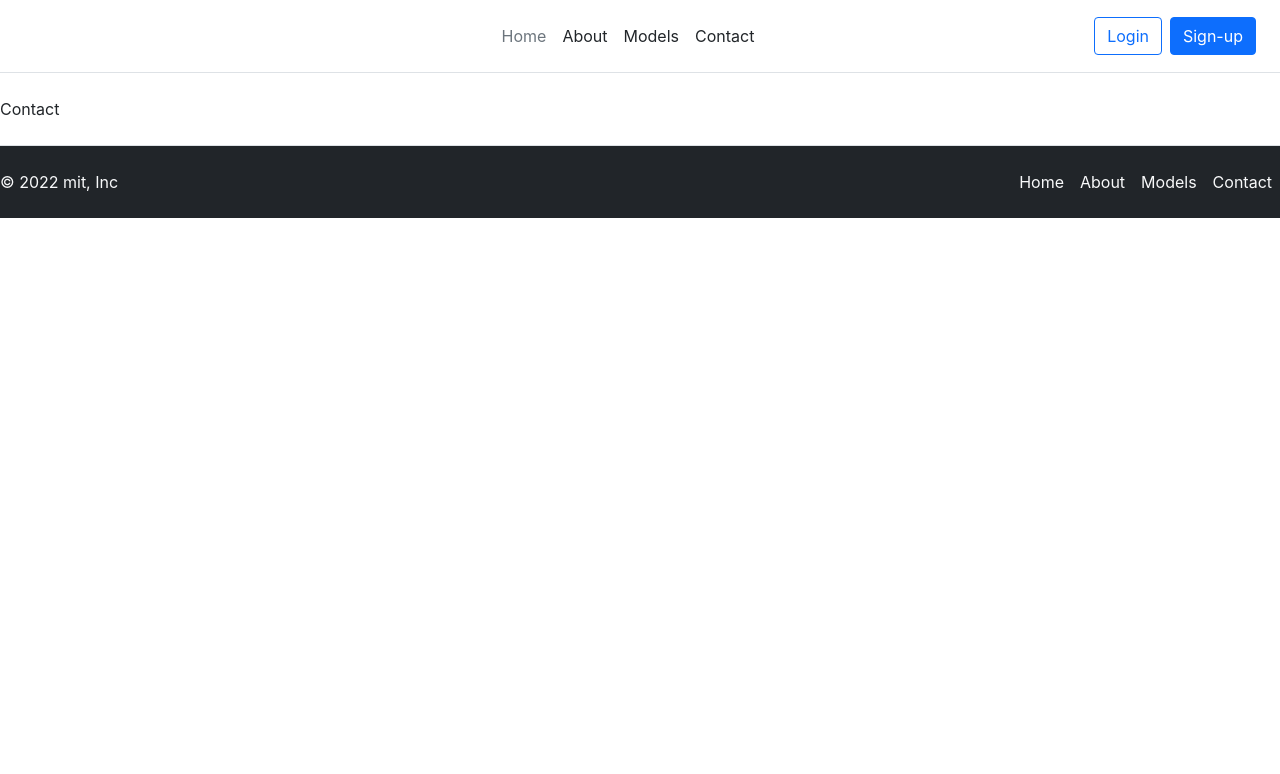
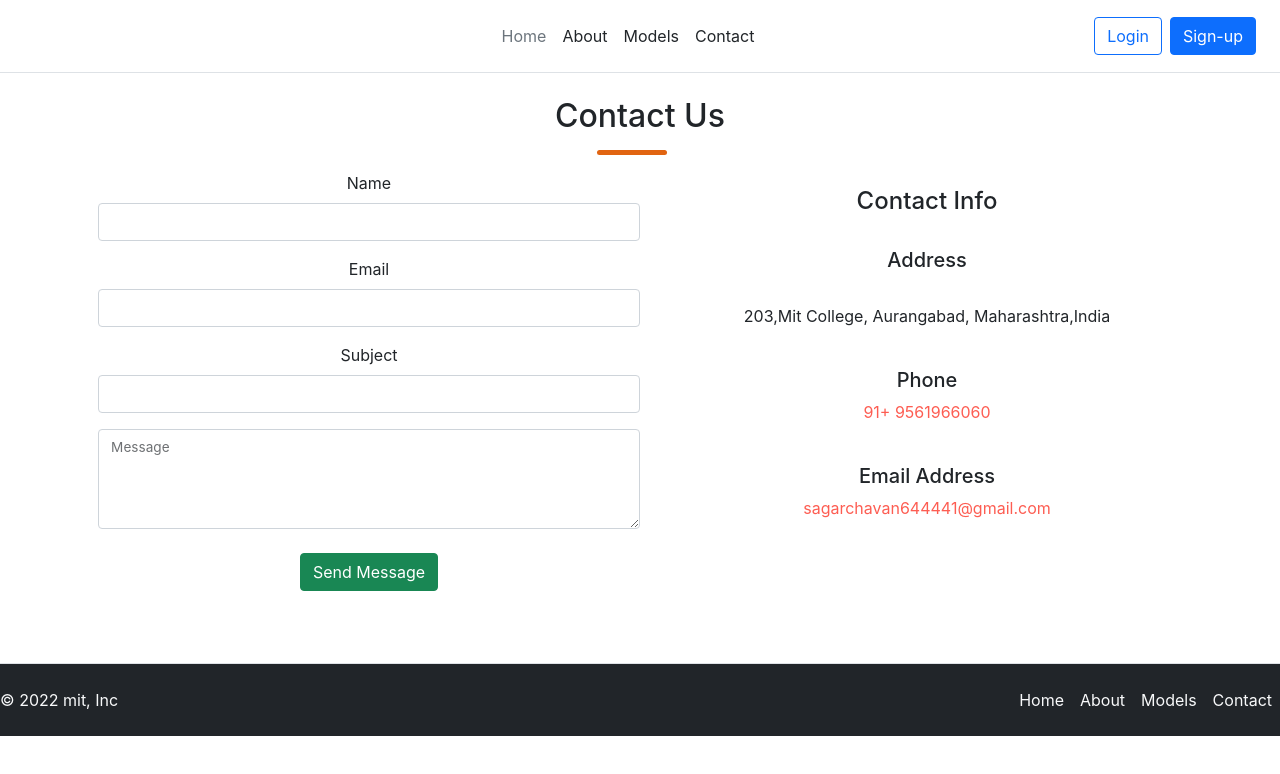
Before and after one commit to abhipatil46/Digital-Book, a React (Create React App) app in the folder digital_book/: page /contact in a window 1280 px wide. Shown: the top 774 px of the page. Built offline with nearby package versions, Linux system fonts and the light colour scheme.

Commit message:
files updated

```diff
--- a/digital_book/src/App.css
+++ b/digital_book/src/App.css
@@ -14,7 +14,7 @@
 }
 
 .App-header {
-  background-color: #282c34;
+  background-color: #342d28;
   min-height: 100vh;
   display: flex;
   flex-direction: column;
@@ -36,3 +36,29 @@
     transform: rotate(360deg);
   }
 }
+
+
+
+
+
+
+
+
+
+
+
+
+
+
+
+
+
+
+.main_line{
+  background-color:#e16411;
+  margin-top: 15px;
+  height: 5px;
+  width: 70px;
+  margin-left: 515px;
+  border-radius: 10px;
+}
--- a/digital_book/src/components/About.jsx
+++ b/digital_book/src/components/About.jsx
@@ -1,8 +1,27 @@
 import React from 'react'
-
+import '../App.css'
 const About = () => {
   return (
-    <div>About</div>
+    <div>
+      {/* team Mates */}
+      <section>
+
+        <div className='container text-center'>
+          <h2>About us</h2>
+          <div className='main_line'></div>
+          {/* team members div start */}
+          <div className='m-5 '>
+          <h3>Team Members</h3>
+          <ul type='none' className='d-flex justify-content-center'>
+          <h4><span class="badge bg-secondary m-3 ">Sagar Chavan</span></h4>
+          <h4><span class="badge bg-secondary m-3">Sejal Patil</span></h4>
+          <h4><span class="badge bg-secondary m-3">Janvi Rajguru</span></h4>
+          <h4><span class="badge bg-secondary m-3">Shubham Kadu</span></h4>
+          </ul>
+          </div>
+        </div>
+      </section>
+    </div>
   )
 }
 
--- a/digital_book/src/components/Contact.jsx
+++ b/digital_book/src/components/Contact.jsx
@@ -1,9 +1,57 @@
 import React from 'react'
-
+import '../App.css'
 const Contact = () => {
   return (
-    <div>Contact</div>
-  )
+    <div className='container'>
+      <section>
+        <div className="text-center">
+          <h2>Contact Us</h2>
+          <div className="main_line "></div>
+          {/* from start here */}
+          <div className="main_from d-flex m-3">
+            <div className="from_start col-md-6">
+              <form method="post" id="form1" className=" needs-validation">
+                <div className="mb-3">
+                  <label className="form-label">Name</label>
+                  <input type="text" className="form-control" id="name" required name="name" />
+                </div>
+                <div className="mb-3">
+                  <label className="form-label">Email</label>
+                  <input type="email" className="form-control" required name="email" />
+                </div>
+
+                <div className="mb-3">
+                  <label className="form-label">Subject</label>
+                  <input type="text" className="form-control" id="" name="subject" required />
+                </div>
+                <div className="form-floating">
+                  <textarea className="form-control" style={{ height: '100px' }} name="message" required></textarea>
+                  <label htmlFor="floatingTextarea2">Message</label>
+                </div>
+                <div className="mx-auto mt-4 mb-5">
+                  <button className="btn btn-success" type="submit" name="submit">Send Message</button>
+                </div>
+              </form>
+            </div>
+
+            {/* contact info start */}
+            <div className='contactinfo col-md-6 m-3 '>
+              <h4>Contact Info</h4><br />
+              <h5>Address</h5><br/>
+                <p>203,Mit College, Aurangabad, Maharashtra,India</p>
+                <br/>
+                  <h5>Phone</h5>
+                  <p style={{color:'#fd5d52'}}>91+ 9561966060</p><br/>
+                    <h5>Email Address</h5>
+                    <p style={{color:'#fd5d52'}}>sagarchavan644441@gmail.com</p><br/>
+
+                    </div>
+
+                  </div>
+                </div>
+              </section>
+            </div>
+            )
 }
 
-export default Contact
+            export default Contact
--- a/digital_book/src/components/Footer.jsx
+++ b/digital_book/src/components/Footer.jsx
@@ -1,4 +1,5 @@
 import React from 'react'
+import {Link} from 'react-router-dom'
 
 const Footer = () => {
   return (
@@ -11,11 +12,11 @@ const Footer = () => {
         </a>
 
     <ul className="nav col-md-4 justify-content-end">
-      <li className="nav-item"><a href="#" className="nav-link px-2 text-light">Home</a></li>
-      <li className="nav-item"><a href="#" className="nav-link px-2 text-light">About</a></li>
-      <li className="nav-item"><a href="#" className="nav-link px-2 text-light">Models</a></li>
-      <li className="nav-item"><a href="#" className="nav-link px-2 text-light">Contact</a></li>
-      </ul>
+    <li><Link to="/" className="nav-link px-2 link-light">Home</Link></li>
+          <li><Link to="/about" className="nav-link px-2 link-light">About</Link></li>
+          <li><Link to="/models" className="nav-link px-2 link-light">Models</Link></li>
+          <li><Link to="/contact" className="nav-link px-2 link-light">Contact</Link></li>
+    </ul>
   </footer>
     </div>
   )
--- a/digital_book/src/components/Home.jsx
+++ b/digital_book/src/components/Home.jsx
@@ -2,7 +2,9 @@ import React from 'react'
 
 const Home = () => {
   return (
-    <div>Home</div>
+    <div className='container'>
+
+    </div>
   )
 }
 
```
